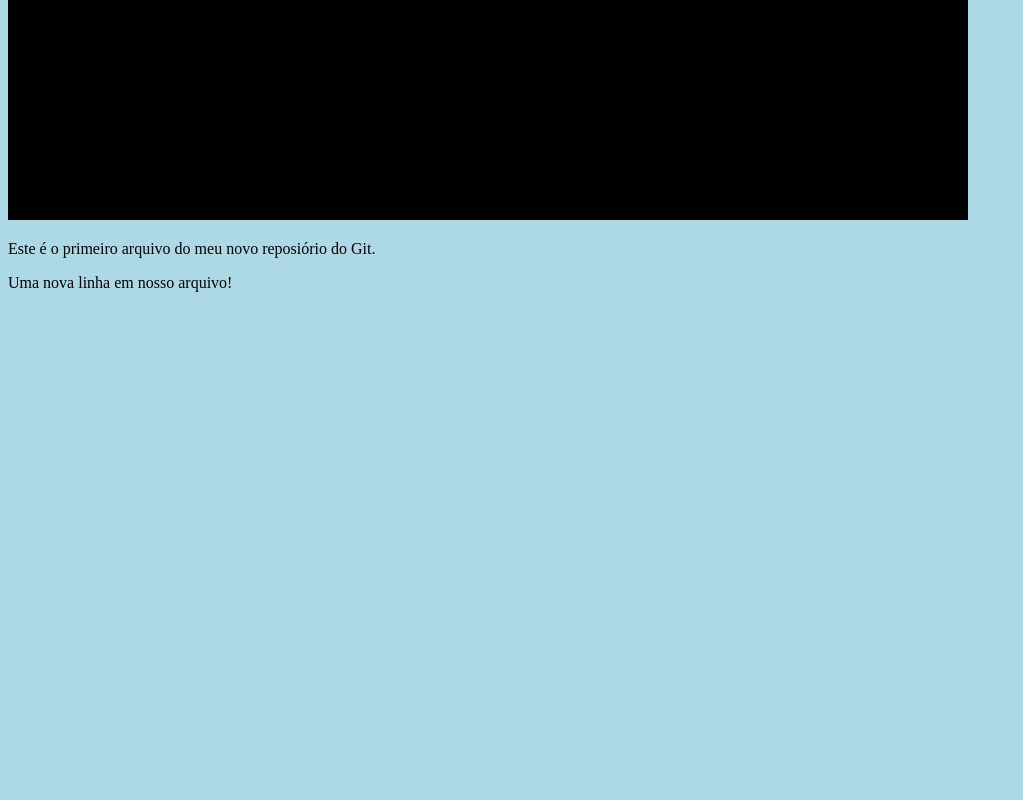
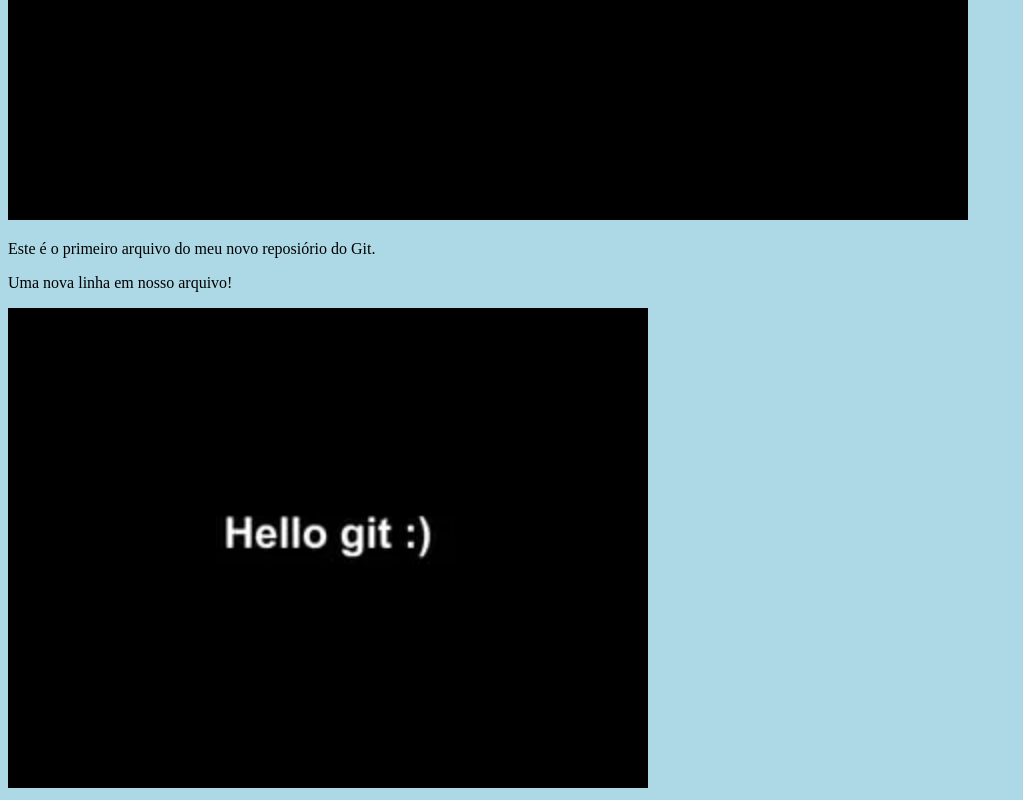
Before and after one commit to davymaciel/ATV1-Davy-Maciel-de-Souza-2324290025, a plain HTML site: page index.html in a window 1280 px wide. Shown: the part 400-1200 px from the top of the page, without its empty margins (0-1023 px from the left). Before the commit the page ends 800 px from the top, so only its background shows below. Drawn offline with Linux system fonts and the light colour scheme.

Commit message:
Adicionei uma imagem em Hello World

```diff
--- a/index.html
+++ b/index.html
@@ -11,6 +11,7 @@
 style="width: 100%;max-width: 960px;"></div>
 <p>Este é o primeiro arquivo do meu novo reposiório do Git.</p>
 <p>Uma nova linha em nosso arquivo!</p>
+<div><img src="Hello-git.png" alt="Hello Git" style="width:100%;max-width:640px"></div>
 
 </body>
 </html>
```
Also changed, not shown: Hello-git.png (added).
